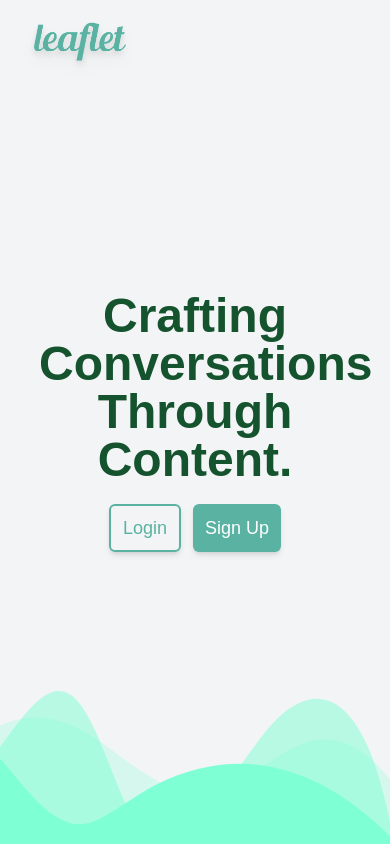
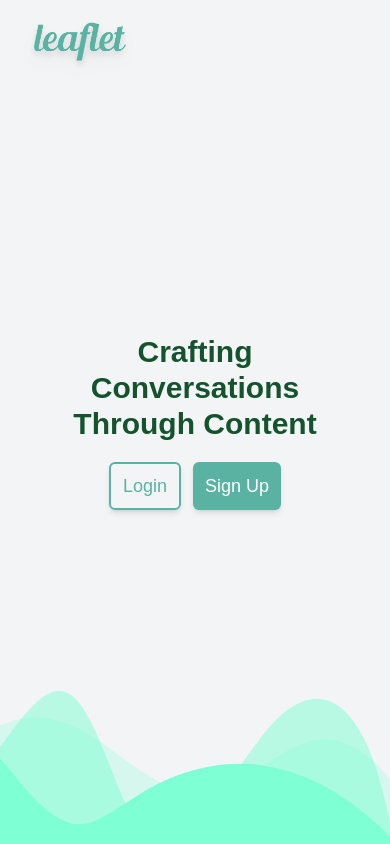
Before and after one commit to eVe-lhs/blog-frontend, a React (Create React App) app: page / in a window 390 px wide. Built offline with nearby package versions, Linux system fonts and the light colour scheme; no server answers.

Commit message:
minor fix

```diff
--- a/src/components/SmallProfile.jsx
+++ b/src/components/SmallProfile.jsx
@@ -124,7 +124,7 @@ export const SmallProfile = ({ users,search }) => {
                         : "text-gray-400"
                     } `}
                   >
-                    {!currentUser?.followings?.includes(user.id) ? (
+                    {currentUser.id !== user.id? !currentUser?.followings?.includes(user.id) ? (
                       <button onClick={() => handleFollow(user.id)}>
                         Follow
                       </button>
@@ -132,7 +132,7 @@ export const SmallProfile = ({ users,search }) => {
                       <button onClick={() => handleUnfollow(user.id)}>
                         Unfollow
                       </button>
-                    )}
+                    ) : <></>}
                   </div>
                 ) : (
                   <div></div>
--- a/src/pages/Landing.js
+++ b/src/pages/Landing.js
@@ -15,7 +15,7 @@ export default function Landing() {
     <div className="h-screen relative bg-gray-100 ">
       <img
         src="/logo.png"
-        className="fixed object-contain md:mx-52 mx-8 my-5 w-24 md:w-32 drop-shadow-lg dark:shadow-white"
+        className="fixed object-contain md:mx-52 mx-8 my-5 w-24 md:w-32 drop-shadow-lg dark:shadow-white "
       />
       <div class="custom-shape-divider-bottom-1690780652">
         <svg
@@ -58,7 +58,7 @@ export default function Landing() {
       <div className="h-screen flex flex-row justify-between md:mx-52 items-center">
         <div className="text-3xl flex flex-col gap-5 mx-auto md:w-2/3 w-4/5">
           <motion.div
-            className="md:text-5xl text-5xl font-bold text-green-900 font-header md:text-left text-center"
+            className="md:text-5xl text-3xl font-bold text-green-900 font-header md:text-left text-center"
             initial={{ opacity: 0, y: 10 }}
             animate={{
               opacity: 1,
@@ -71,7 +71,7 @@ export default function Landing() {
               },
             }}
           >
-            Crafting Conversations Through Content.
+            Crafting Conversations Through Content
           </motion.div>
           <motion.div
             className="md:block hidden text-lg font-bold text-green-700 font-body md:text-left text-center"
```
